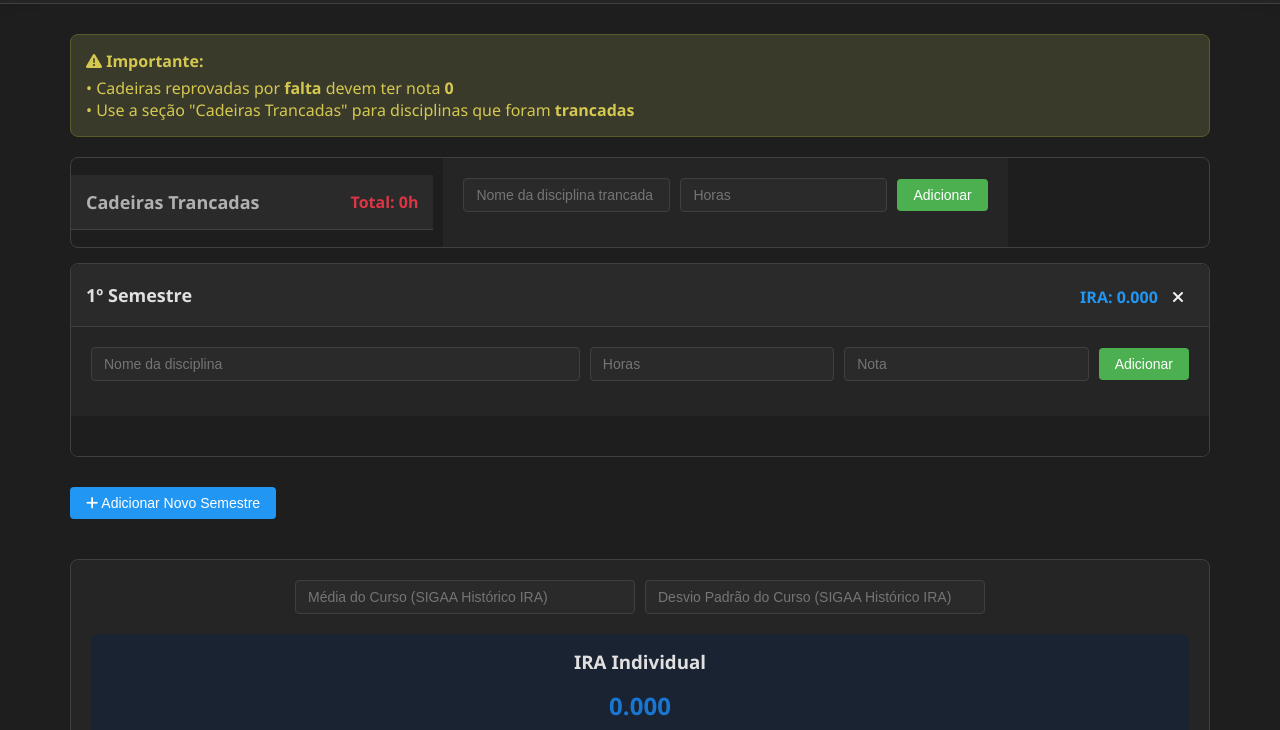
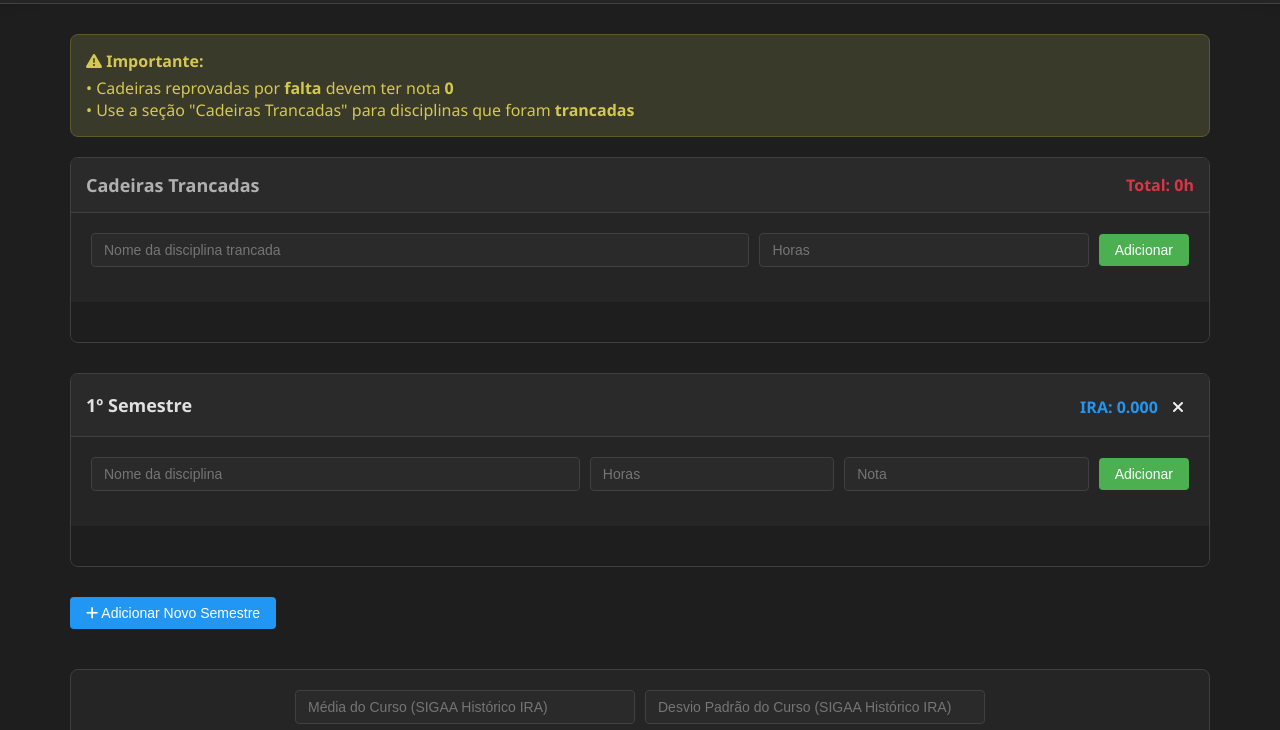
Before and after one commit to vistomia/meu-ira, a plain HTML site: page index.html in a window 1280 px wide. Shown: the part 70-800 px from the top of the page. Drawn offline with Linux system fonts and the light colour scheme.

Commit message:
fix: locked form again

```diff
--- a/index.html
+++ b/index.html
@@ -32,7 +32,7 @@
                 <div>• Use a seção "Cadeiras Trancadas" para disciplinas que foram <b>trancadas</b></div>
             </div>
 
-            <div id="locked-courses-container" class="locked-courses-section form-group"></div>
+            <div id="locked-courses-container" class="locked-courses-section"></div>
 
 
             <div id="semesters-container"></div>
```
